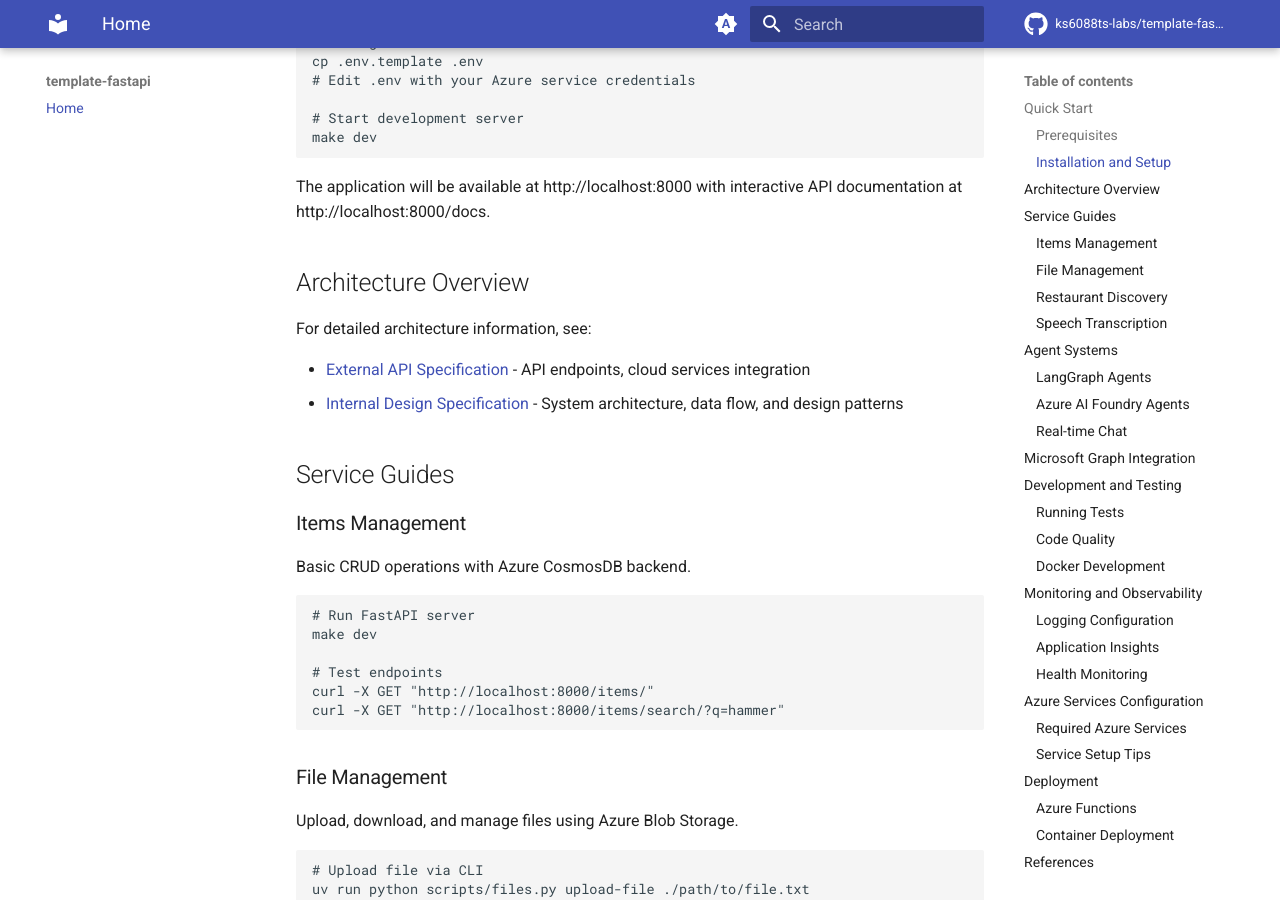
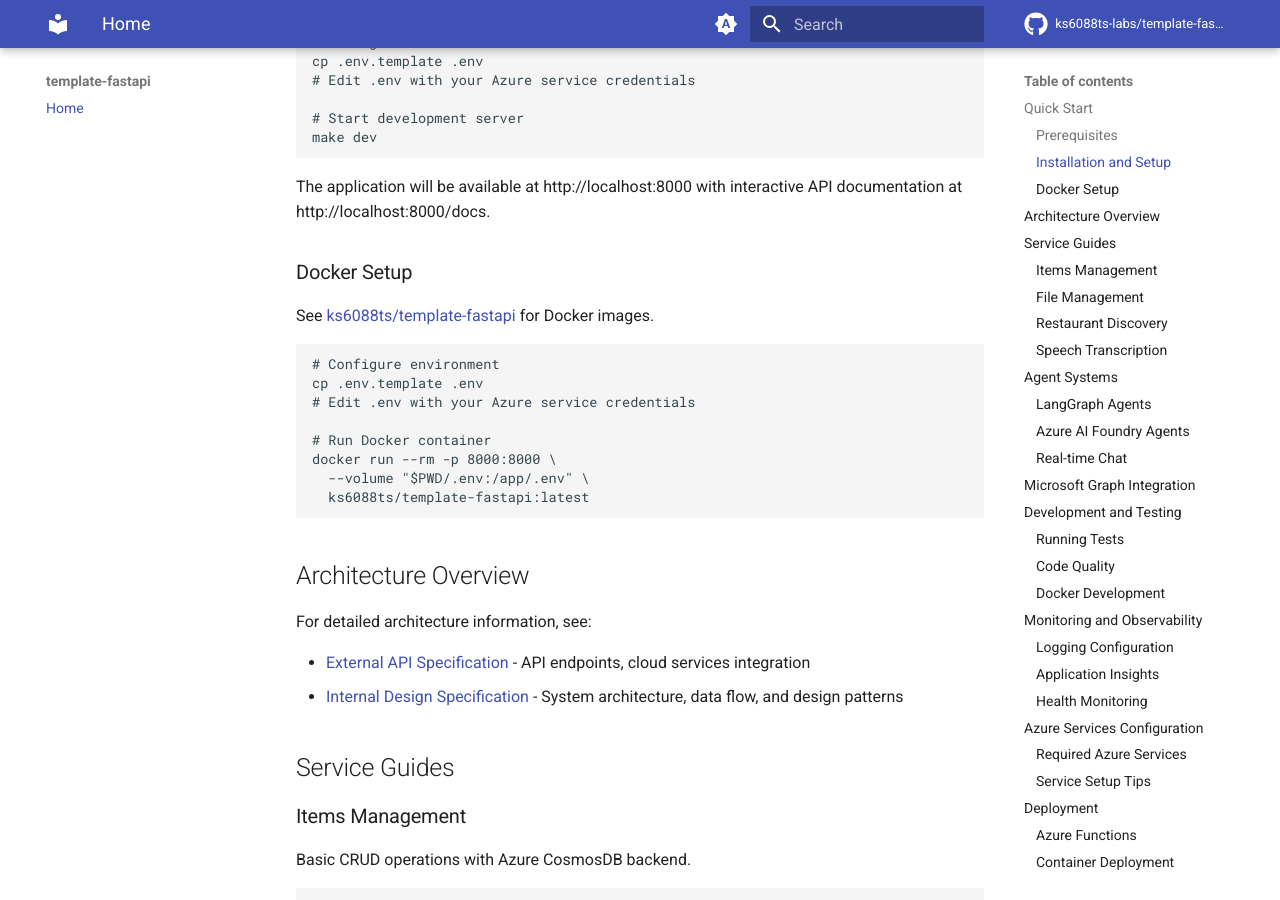
Before and after one commit to ks6088ts-labs/template-fastapi, an MkDocs documentation site: the page built from docs/index.md, in a window 1280 px wide and 900 px high, scrolled down 720 px. Built offline with MkDocs 1.6.1 and Material for MkDocs 9.7.7, drawn with Linux system fonts in a browser that asks for light colours; comment, search, counter and statistics services are not loaded.

````diff
--- a/docs/index.md
+++ b/docs/index.md
@@ -30,6 +30,21 @@
 ```
 
 The application will be available at http://localhost:8000 with interactive API documentation at http://localhost:8000/docs.
+
+### Docker Setup
+
+See [ks6088ts/template-fastapi](https://hub.docker.com/r/ks6088ts/template-fastapi) for Docker images.
+
+```shell
+# Configure environment
+cp .env.template .env
+# Edit .env with your Azure service credentials
+
+# Run Docker container
+docker run --rm -p 8000:8000 \
+  --volume "$PWD/.env:/app/.env" \
+  ks6088ts/template-fastapi:latest
+```
 
 ## Architecture Overview
 
````
Also changed, not shown: 3 other files.
